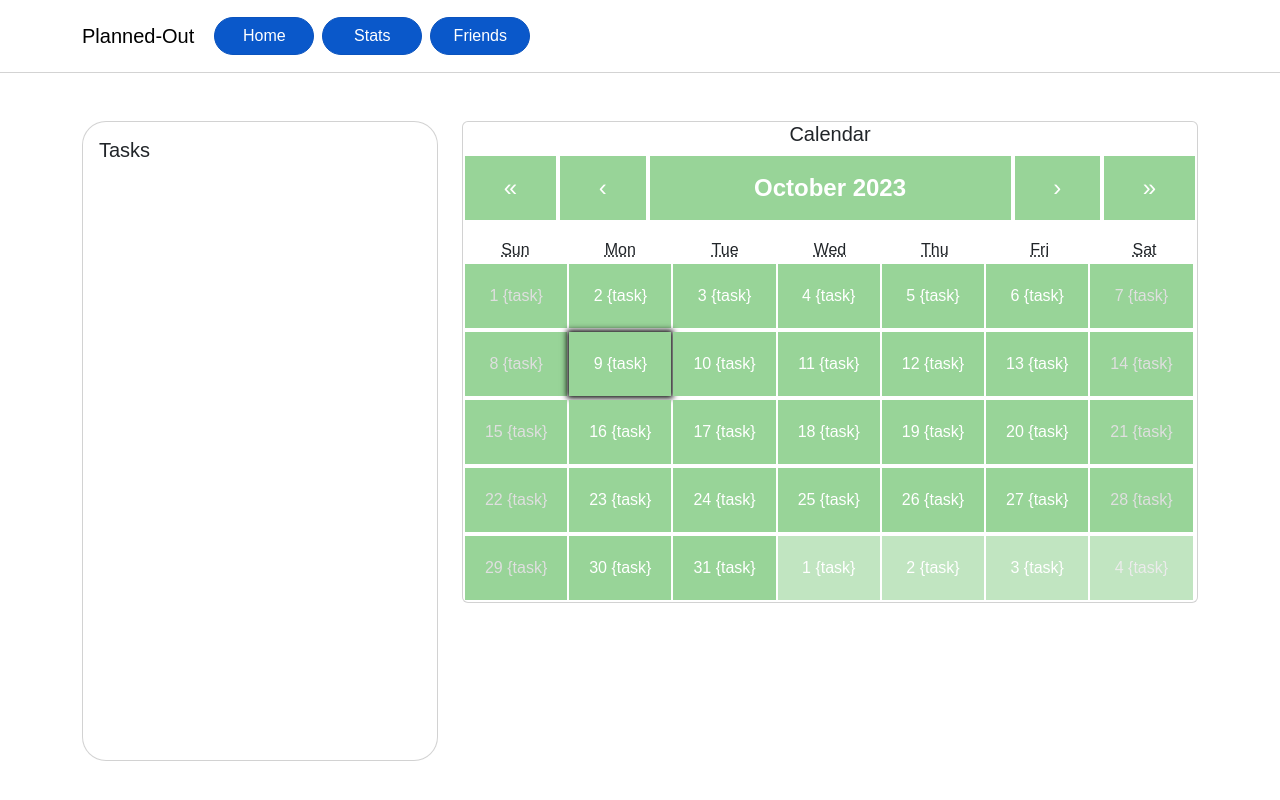
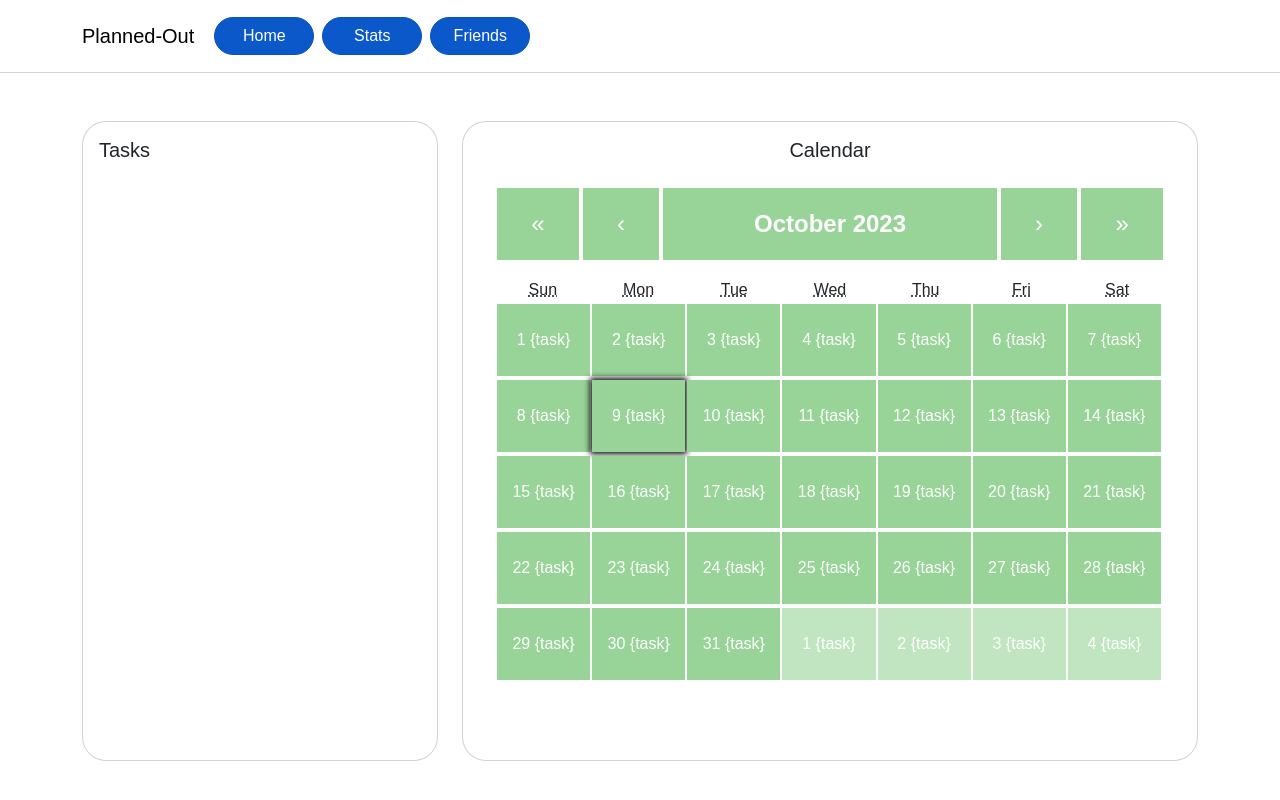
Before and after one commit to COSC481W-2023Fall/planned-out, a React (Create React App) app in the folder front-end/: page / in a window 1280 px wide. Shown: the top 800 px of the page. Built offline with nearby package versions, Linux system fonts and the light colour scheme.

Commit message:
Configure Styling Set up colors that can be used throughout the app

```diff
--- a/front-end/src/index.css
+++ b/front-end/src/index.css
@@ -1,3 +1,10 @@
+:root {
+  --default-color: #98d498;
+  --default-hover: #627262;
+  --default-click: #a5c1a5;
+  --default-nextMonth: #dfdfdf;
+}
+
 body {
   margin: 0;
   font-family: Arial, Helvetica, sans-serif;
@@ -24,7 +31,7 @@ code {
 
 /* ----- CARDS ----- */
 div.tasks-card,
-div.calendar-card {
+div.react-calendar {
   height: 80vh;
   padding: 1em;
   border-radius: 24px;
@@ -47,20 +54,22 @@ div.calendar-card {
 }
 .react-calendar__month-view__weekdays {
   text-align: center;
+  abbreviation {
+    text-decoration: none;
+  }
 }
 button {
   margin: 2px;
-  background-color: #98d498;
+  background-color: var(--default-color);
   border: 0;
   color: white;
-  height: 8vh;
-
+  height: 9vh;
   &:hover {
-    background-color: #627262;
+    background-color: var(--default-hover);
   }
 
   &:active {
-    background-color: #a5c1a5;
+    background-color: var(--default-click);
   }
 }
 /* ~~~ day grid styles ~~~ */
@@ -77,7 +86,7 @@ button {
   opacity: 0.6;
 }
 .react-calendar__month-view__days__day--weekend {
-  color: #dfdfdf;
+  color: --;
 }
 
 /* ~~~ active day styles ~~~ */
@@ -94,7 +103,6 @@ button {
   &.react-calendar__year-view__months {
     grid-template-columns: 33.3% 33.3% 33.3%;
   }
-
   .react-calendar__tile {
     max-width: initial !important;
   }
--- a/front-end/src/pages/Home.js
+++ b/front-end/src/pages/Home.js
@@ -25,9 +25,9 @@ const Home = () => {
                   onChange={setDate}
                   value={date}
                   calendarType="gregory"
-                  tileContent={({ date, view }) => "\n{task}"} // this is where we can add tasks to the calendar maybe just an indicator dot, not sure
+                  tileContent={({ date, view }) => " {task}"} // this is where we can add tasks to the calendar maybe just an indicator dot, not sure
+                  onClickDay={(value, event) => console.log(value)}
                 />
-                {/*there is an onClickDay handler we can use for task creation */}
               </div>
             </Card>
           </Col>
```
